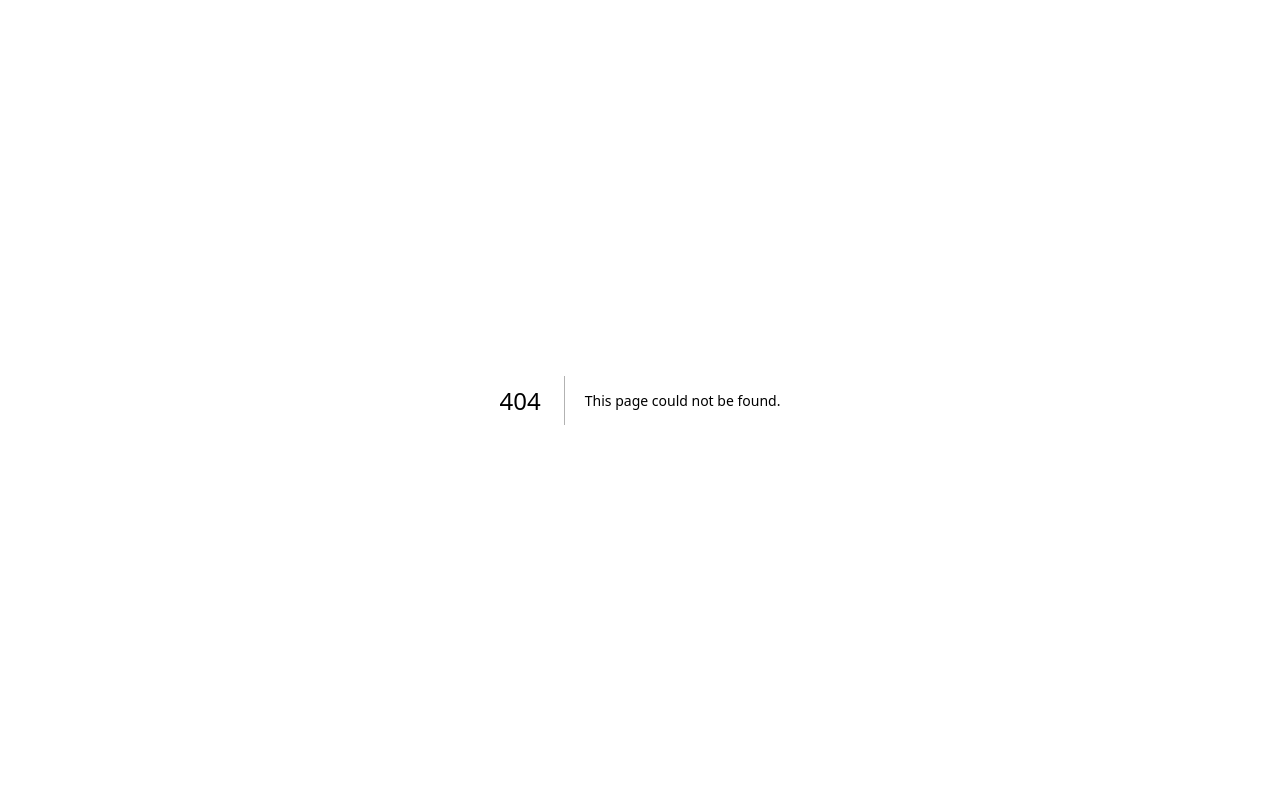
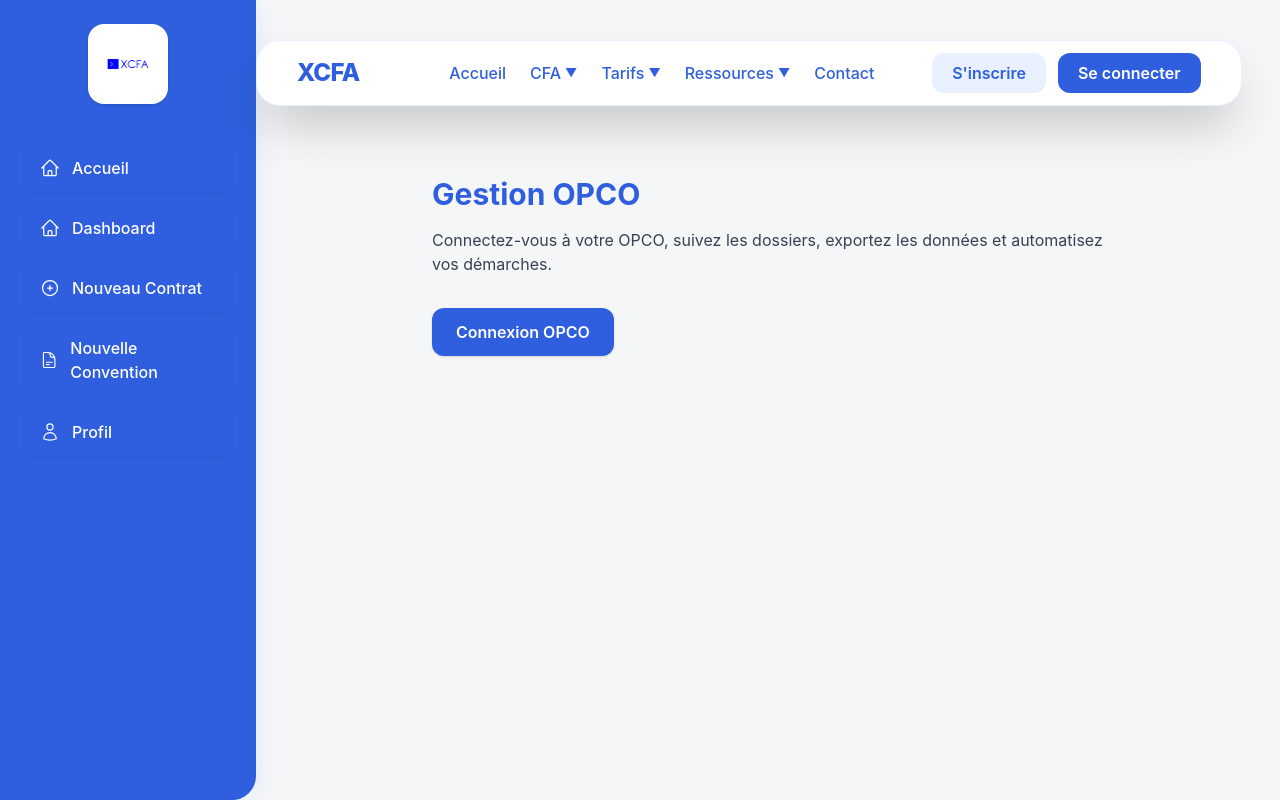
Before and after one commit to Imadsolichain/XCFA, a Next.js app: page /opco in a window 1280 px wide. Before the commit this address had no page. Built offline with nearby package versions, Linux system fonts and the light colour scheme; no server answers.

Commit message:
Structure SaaS : pages dédiées et navigation pour chaque section métier du menu

```diff
--- a/components/NavBar.tsx
+++ b/components/NavBar.tsx
@@ -27,13 +27,14 @@ export default function NavBar() {
           </button>
           {showCFA && (
             <div className="absolute left-0 top-full mt-2 w-60 bg-white rounded-2xl shadow-2xl p-4 flex flex-col gap-2 z-50 border border-[#E9F0FF]">
-              <Link href="#apprentissage" className="font-medium text-[#555] hover:text-[#2F5FDE] transition text-base">Apprentissage</Link>
-              <Link href="#professionnalisation" className="font-medium text-[#555] hover:text-[#2F5FDE] transition text-base">Professionnalisation</Link>
-              <Link href="#stage" className="font-medium text-[#555] hover:text-[#2F5FDE] transition text-base">Stage</Link>
-              <Link href="#facturation" className="font-medium text-[#555] hover:text-[#2F5FDE] transition text-base">Facturation</Link>
-              <Link href="#cerfa-p2s" className="font-medium text-[#555] hover:text-[#2F5FDE] transition text-base">Cerfa P2S</Link>
-              <Link href="#cerfa-proa" className="font-medium text-[#555] hover:text-[#2F5FDE] transition text-base">Cerfa Pro-A</Link>
-              <Link href="#recuperation-opco" className="font-medium text-[#555] hover:text-[#2F5FDE] transition text-base">Récupération sommes OPCO</Link>
+              <Link href="/apprentissage" className="font-medium text-[#555] hover:text-[#2F5FDE] transition text-base">Apprentissage</Link>
+              <Link href="/professionnalisation" className="font-medium text-[#555] hover:text-[#2F5FDE] transition text-base">Professionnalisation</Link>
+              <Link href="/stage" className="font-medium text-[#555] hover:text-[#2F5FDE] transition text-base">Stage</Link>
+              <Link href="/facturation" className="font-medium text-[#555] hover:text-[#2F5FDE] transition text-base">Facturation</Link>
+              <Link href="/cerfa-p2s" className="font-medium text-[#555] hover:text-[#2F5FDE] transition text-base">Cerfa P2S</Link>
+              <Link href="/cerfa-proa" className="font-medium text-[#555] hover:text-[#2F5FDE] transition text-base">Cerfa Pro-A</Link>
+              <Link href="/recuperation-sommes" className="font-medium text-[#555] hover:text-[#2F5FDE] transition text-base">Récupération sommes</Link>
+              <Link href="/opco" className="font-medium text-[#555] hover:text-[#2F5FDE] transition text-base">OPCO</Link>
             </div>
           )}
         </div>
--- /dev/null
+++ b/pages/apprentissage.tsx
@@ -0,0 +1,13 @@
+import Layout from '../components/Layout';
+
+export default function ApprentissagePage() {
+  return (
+    <Layout title="Apprentissage">
+      <div className="max-w-2xl mx-auto py-12">
+        <h1 className="text-3xl font-bold text-[#2F5FDE] mb-4">Gestion des contrats d'apprentissage</h1>
+        <p className="mb-8 text-gray-700">Créez, gérez et signez électroniquement vos contrats d'apprentissage. Génération PDF, relances, facturation OPCO intégrées.</p>
+        <button className="bg-[#2F5FDE] text-white px-6 py-3 rounded-xl font-semibold shadow hover:bg-[#1e3a8a] transition">Nouveau contrat d'apprentissage</button>
+      </div>
+    </Layout>
+  );
+}
--- /dev/null
+++ b/pages/cerfa-p2s.tsx
@@ -0,0 +1,13 @@
+import Layout from '../components/Layout';
+
+export default function CerfaP2SPage() {
+  return (
+    <Layout title="Cerfa P2S">
+      <div className="max-w-2xl mx-auto py-12">
+        <h1 className="text-3xl font-bold text-[#2F5FDE] mb-4">Cerfa P2S</h1>
+        <p className="mb-8 text-gray-700">Générez et téléchargez le formulaire Cerfa P2S pour vos démarches administratives.</p>
+        <button className="bg-[#2F5FDE] text-white px-6 py-3 rounded-xl font-semibold shadow hover:bg-[#1e3a8a] transition">Nouveau Cerfa P2S</button>
+      </div>
+    </Layout>
+  );
+}
--- /dev/null
+++ b/pages/cerfa-proa.tsx
@@ -0,0 +1,13 @@
+import Layout from '../components/Layout';
+
+export default function CerfaProAPage() {
+  return (
+    <Layout title="Cerfa Pro-A">
+      <div className="max-w-2xl mx-auto py-12">
+        <h1 className="text-3xl font-bold text-[#2F5FDE] mb-4">Cerfa Pro-A</h1>
+        <p className="mb-8 text-gray-700">Générez et téléchargez le formulaire Cerfa Pro-A pour vos démarches administratives.</p>
+        <button className="bg-[#2F5FDE] text-white px-6 py-3 rounded-xl font-semibold shadow hover:bg-[#1e3a8a] transition">Nouveau Cerfa Pro-A</button>
+      </div>
+    </Layout>
+  );
+}
--- /dev/null
+++ b/pages/facturation.tsx
@@ -0,0 +1,13 @@
+import Layout from '../components/Layout';
+
+export default function FacturationPage() {
+  return (
+    <Layout title="Facturation">
+      <div className="max-w-2xl mx-auto py-12">
+        <h1 className="text-3xl font-bold text-[#2F5FDE] mb-4">Facturation OPCO</h1>
+        <p className="mb-8 text-gray-700">Générez et téléchargez vos factures OPCO. Suivi des paiements, export comptable, génération PDF.</p>
+        <button className="bg-[#2F5FDE] text-white px-6 py-3 rounded-xl font-semibold shadow hover:bg-[#1e3a8a] transition">Nouvelle facture OPCO</button>
+      </div>
+    </Layout>
+  );
+}
--- /dev/null
+++ b/pages/opco.tsx
@@ -0,0 +1,13 @@
+import Layout from '../components/Layout';
+
+export default function OpcoPage() {
+  return (
+    <Layout title="OPCO">
+      <div className="max-w-2xl mx-auto py-12">
+        <h1 className="text-3xl font-bold text-[#2F5FDE] mb-4">Gestion OPCO</h1>
+        <p className="mb-8 text-gray-700">Connectez-vous à votre OPCO, suivez les dossiers, exportez les données et automatisez vos démarches.</p>
+        <button className="bg-[#2F5FDE] text-white px-6 py-3 rounded-xl font-semibold shadow hover:bg-[#1e3a8a] transition">Connexion OPCO</button>
+      </div>
+    </Layout>
+  );
+}
--- /dev/null
+++ b/pages/professionnalisation.tsx
@@ -0,0 +1,13 @@
+import Layout from '../components/Layout';
+
+export default function ProfessionnalisationPage() {
+  return (
+    <Layout title="Professionnalisation">
+      <div className="max-w-2xl mx-auto py-12">
+        <h1 className="text-3xl font-bold text-[#2F5FDE] mb-4">Gestion des contrats de professionnalisation</h1>
+        <p className="mb-8 text-gray-700">Créez, gérez et signez électroniquement vos contrats de professionnalisation. Génération PDF, relances, facturation OPCO intégrées.</p>
+        <button className="bg-[#2F5FDE] text-white px-6 py-3 rounded-xl font-semibold shadow hover:bg-[#1e3a8a] transition">Nouveau contrat de professionnalisation</button>
+      </div>
+    </Layout>
+  );
+}
--- /dev/null
+++ b/pages/recuperation-sommes.tsx
@@ -0,0 +1,13 @@
+import Layout from '../components/Layout';
+
+export default function RecuperationSommesPage() {
+  return (
+    <Layout title="Récupération sommes">
+      <div className="max-w-2xl mx-auto py-12">
+        <h1 className="text-3xl font-bold text-[#2F5FDE] mb-4">Récupération des sommes OPCO</h1>
+        <p className="mb-8 text-gray-700">Suivez et récupérez les versements OPCO liés à vos contrats et conventions.</p>
+        <button className="bg-[#2F5FDE] text-white px-6 py-3 rounded-xl font-semibold shadow hover:bg-[#1e3a8a] transition">Nouvelle récupération OPCO</button>
+      </div>
+    </Layout>
+  );
+}
--- /dev/null
+++ b/pages/stage.tsx
@@ -0,0 +1,13 @@
+import Layout from '../components/Layout';
+
+export default function StagePage() {
+  return (
+    <Layout title="Stage">
+      <div className="max-w-2xl mx-auto py-12">
+        <h1 className="text-3xl font-bold text-[#2F5FDE] mb-4">Gestion des conventions de stage</h1>
+        <p className="mb-8 text-gray-700">Créez, gérez et signez électroniquement vos conventions de stage. Génération PDF, relances, suivi des signatures.</p>
+        <button className="bg-[#2F5FDE] text-white px-6 py-3 rounded-xl font-semibold shadow hover:bg-[#1e3a8a] transition">Nouvelle convention de stage</button>
+      </div>
+    </Layout>
+  );
+}
```
